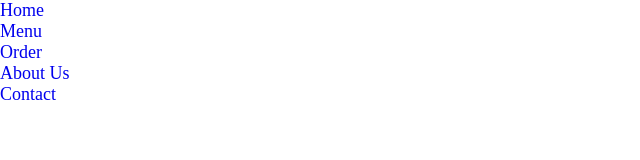
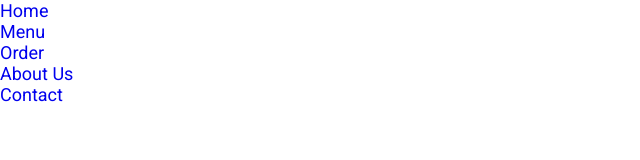
Before and after one commit to MateteGS/Velisa, a website: page Projects_in_css/restaurant_my_style/index.html in a window 1280 px wide. Shown: the full height of the page, 0-640 px from the left. Drawn offline with Linux system fonts and the light colour scheme.

Commit message:
resources

```diff
--- a/Projects_in_css/restaurant_my_style/index.html
+++ b/Projects_in_css/restaurant_my_style/index.html
@@ -9,6 +9,8 @@
   </head>
   <body>
     <header>
+        <i class="fa-solid fa-utensils-slash"></i>
+        <div>
       <ul>
         <li><a href="home">Home</a></li>
         <li><a href="menu">Menu</a></li>
@@ -16,6 +18,7 @@
         <li><a href="about">About Us</a></li>
         <li><a href="contact">Contact</a></li>
       </ul>
+    </div>
     </header>
   </body>
 </html>
--- a/Projects_in_css/restaurant_my_style/styles.css
+++ b/Projects_in_css/restaurant_my_style/styles.css
@@ -1,3 +1,5 @@
+@import url('https://fonts.googleapis.com/css2?family=Caveat:wght@700&family=Creepster&family=Roboto:wght@400;500;700;900&display=swap');
+
 * {
   margin: 0;
   padding: 0;
@@ -6,6 +8,10 @@
 
 :root {
   font-size: 62.5%;
+
+  font-family: 'Caveat', cursive;
+  font-family: 'Creepster', cursive;
+  font-family: 'Roboto', sans-serif;
 }
 
 body {
```
